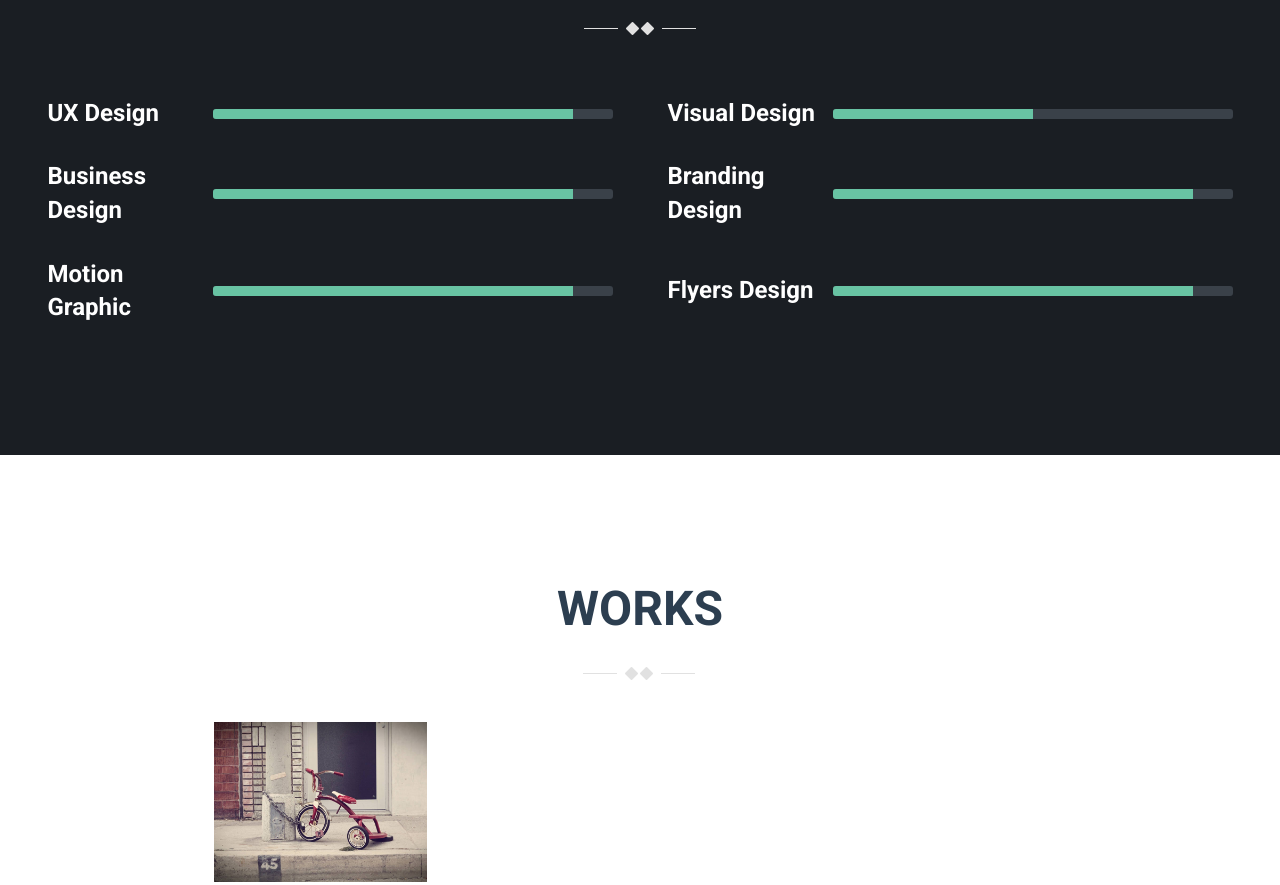
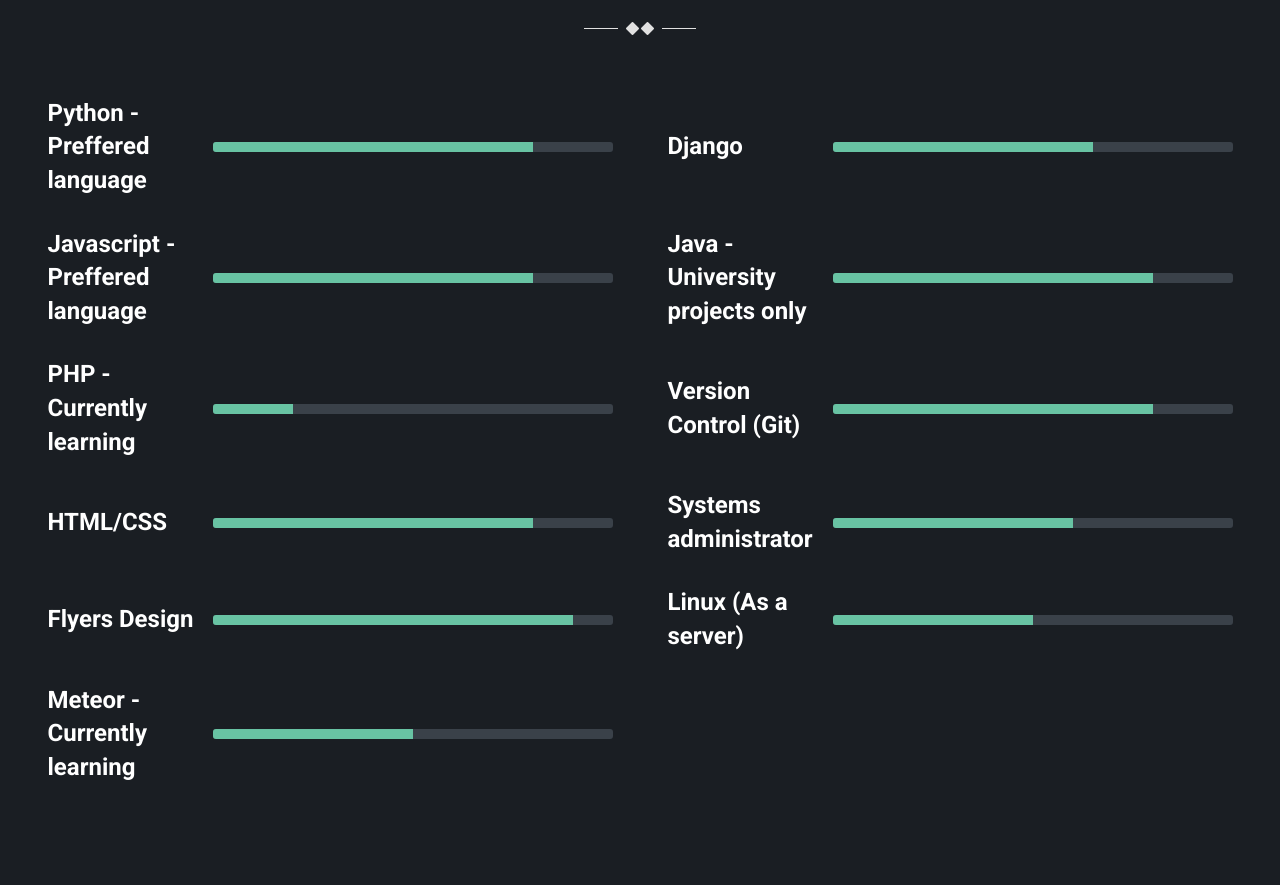
Before and after one commit to andresburns/andresburns.github.io, a website: page index.html in a window 1280 px wide. Shown: the part 5937-6822 px from the top of the page. Drawn offline with Linux system fonts and the light colour scheme.

Commit message:
add skills content

```diff
--- a/index.html
+++ b/index.html
@@ -165,39 +165,69 @@
 			<h2 class="skills--title wow fadeInUp">SKILLS</h2>
 			<section class="skills--list">
 				<article class="skill">
-					<h3 class="skill--title">UX Design</h3>
+					<h3 class="skill--title">Python - Preffered language</h3>
 					<div class="skill--progress">
-						<div class="skill--bar"></div>
+						<div data-width="80%" class="skill--bar"></div>
 					</div>
 				</article>
 				<article class="skill">
-					<h3 class="skill--title">Visual Design</h3>
+					<h3 class="skill--title">Django</h3>
 					<div class="skill--progress">
-						<div data-width="50%" class="skill--bar"></div>
+						<div data-width="65%" class="skill--bar"></div>
 					</div>
 				</article>
 				<article class="skill">
-					<h3 class="skill--title">Business Design</h3>
+					<h3 class="skill--title">Javascript - Preffered language</h3>
 					<div class="skill--progress">
-						<div class="skill--bar"></div>
+						<div data-width="80%" class="skill--bar"></div>
 					</div>
 				</article>
 				<article class="skill">
-					<h3 class="skill--title">Branding Design</h3>
+					<h3 class="skill--title">Java - University projects only</h3>
 					<div class="skill--progress">
-						<div class="skill--bar"></div>
+						<div data-width="80%" class="skill--bar"></div>
 					</div>
 				</article>
 				<article class="skill">
-					<h3 class="skill--title">Motion Graphic</h3>
+					<h3 class="skill--title">PHP - Currently learning</h3>
 					<div class="skill--progress">
-						<div class="skill--bar"></div>
+						<div data-width="20%" class="skill--bar"></div>
+					</div>
+				</article>
+				<article class="skill">
+					<h3 class="skill--title">Version Control (Git)</h3>
+					<div class="skill--progress">
+						<div data-width="80%" class="skill--bar"></div>
+					</div>
+				</article>
+				<article class="skill">
+					<h3 class="skill--title">HTML/CSS</h3>
+					<div class="skill--progress">
+						<div data-width="80%" class="skill--bar"></div>
+					</div>
+				</article>
+				<article class="skill">
+					<h3 class="skill--title">Systems administrator</h3>
+					<div class="skill--progress">
+						<div data-width="60%" class="skill--bar"></div>
 					</div>
 				</article>
 				<article class="skill">
 					<h3 class="skill--title">Flyers Design</h3>
 					<div class="skill--progress">
 						<div class="skill--bar"></div>
+					</div>
+				</article>
+				<article class="skill">
+					<h3 class="skill--title">Linux (As a server)</h3>
+					<div class="skill--progress">
+						<div data-width="50%" class="skill--bar"></div>
+					</div>
+				</article>
+				<article class="skill">
+					<h3 class="skill--title">Meteor - Currently learning</h3>
+					<div class="skill--progress">
+						<div data-width="50%" class="skill--bar"></div>
 					</div>
 				</article>
 			</section>
```
